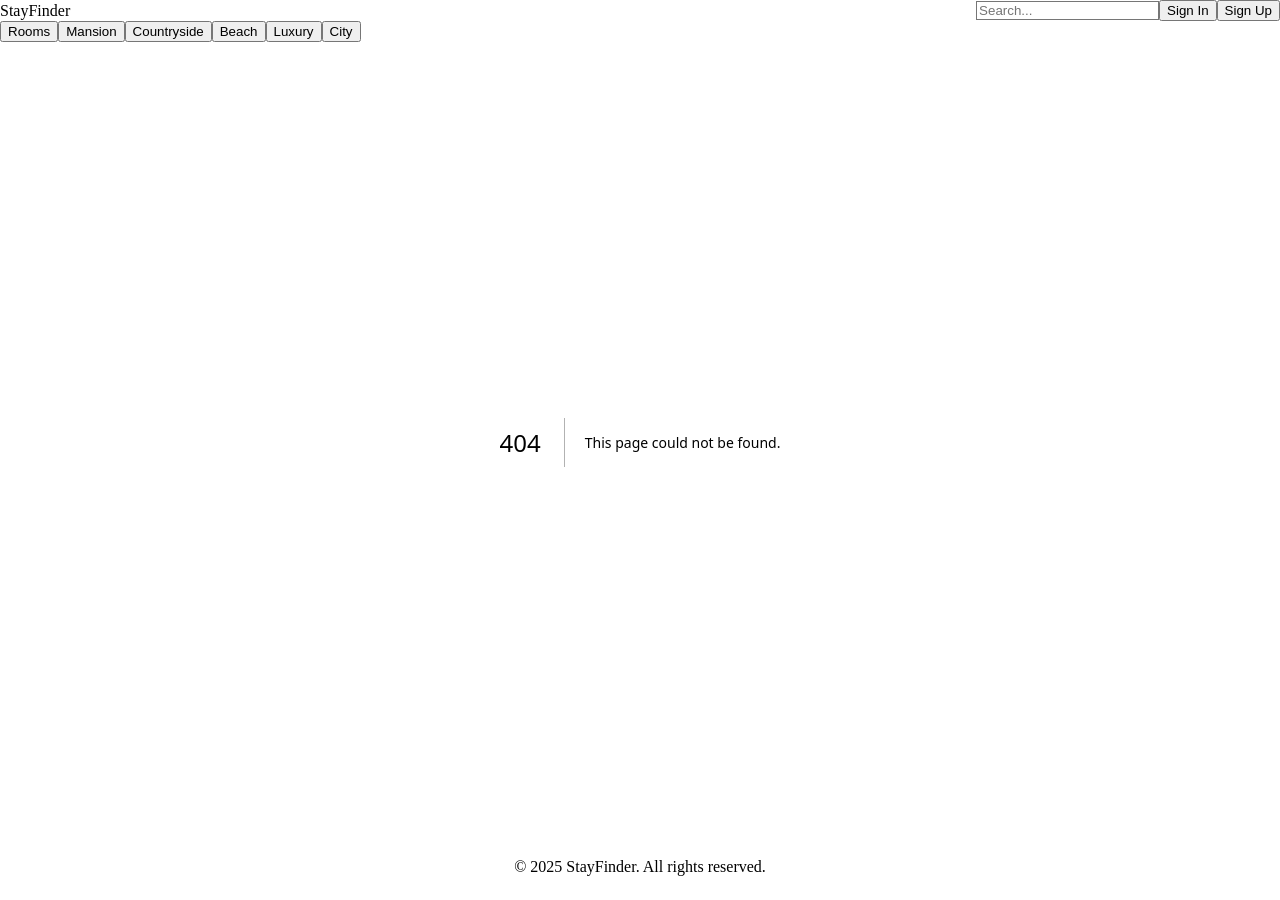
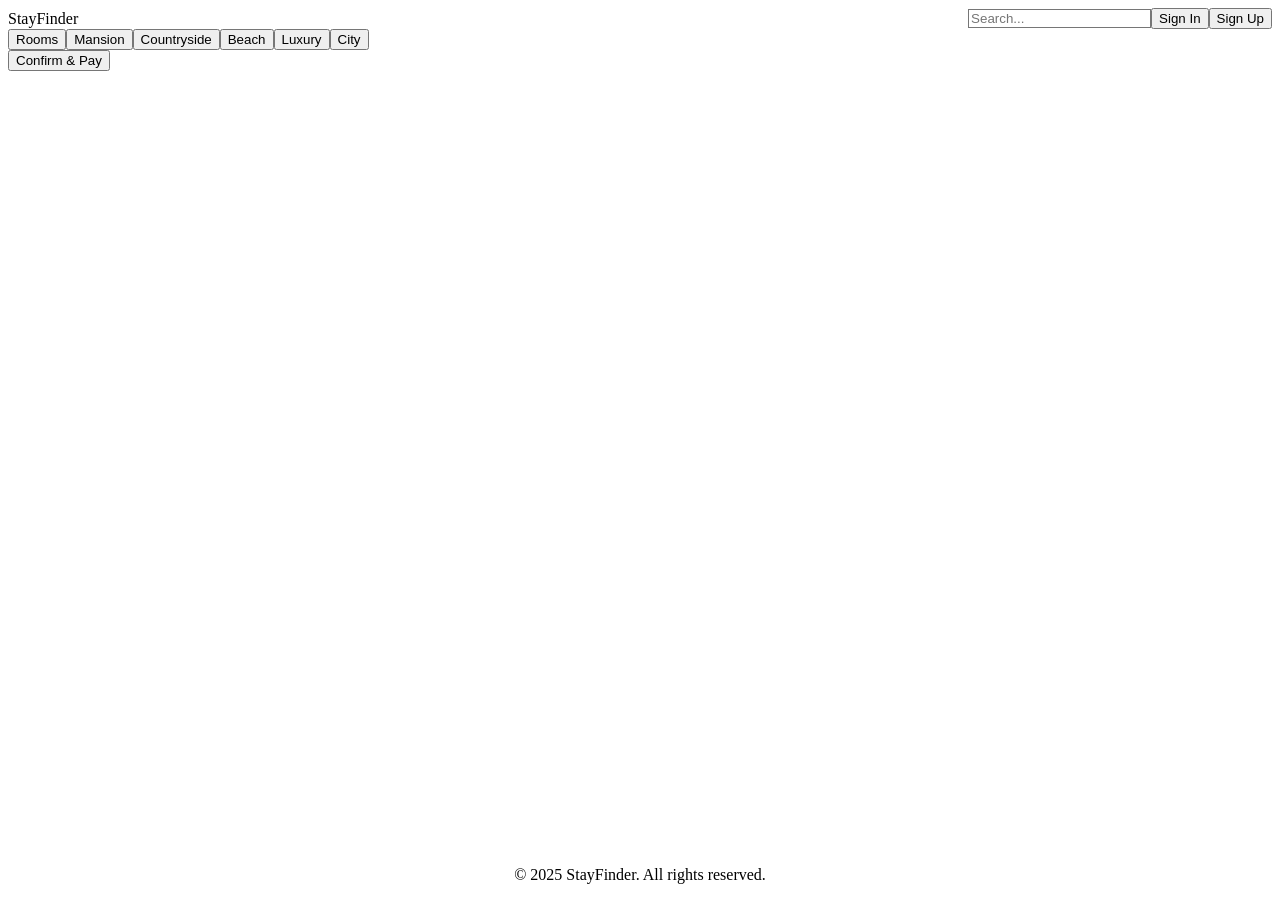
Before and after one commit to nukedragocodefreak/alx-listing-app-04, a Next.js app: page /booking in a window 1280 px wide. Before the commit this address had no page. Built offline with nearby package versions, Linux system fonts and the light colour scheme.

Commit message:
add new folder and index file

```diff
--- /dev/null
+++ b/pages/booking/index.tsx
@@ -0,0 +1,43 @@
+import axios from "axios";
+import { useState } from "react";
+
+export default function BookingForm() {
+  const [formData, setFormData] = useState({
+    firstName: "",
+    lastName: "",
+    email: "",
+    phoneNumber: "",
+    cardNumber: "",
+    expirationDate: "",
+    cvv: "",
+    billingAddress: "",
+  });
+
+  const [loading, setLoading] = useState(false);
+  const [error, setError] = useState(null);
+
+  const handleSubmit = async (e) => {
+    e.preventDefault();
+    setLoading(true);
+    setError(null);
+
+    try {
+      const response = await axios.post("/api/bookings", formData);
+      alert("Booking confirmed!");
+    } catch (error) {
+      setError("Failed to submit booking.");
+    } finally {
+      setLoading(false);
+    }
+  };
+
+  return (
+    <form onSubmit={handleSubmit}>
+      {/* Form fields for booking details */}
+      <button type="submit" disabled={loading}>
+        {loading ? "Processing..." : "Confirm & Pay"}
+      </button>
+      {error && <p className="text-red-500">{error}</p>}
+    </form>
+  );
+}
--- a/pages/index.tsx
+++ b/pages/index.tsx
@@ -1,6 +1,6 @@
 import axios from "axios";
 import { useEffect, useState } from "react";
-import PropertyCard from "../components/property/PropertyCard"; // Assume this component exists
+import PropertyCard from "@/components/property/PropertyDetail"; // Assume this component exists
 
 export default function Home() {
   const [properties, setProperties] = useState([]);
```
